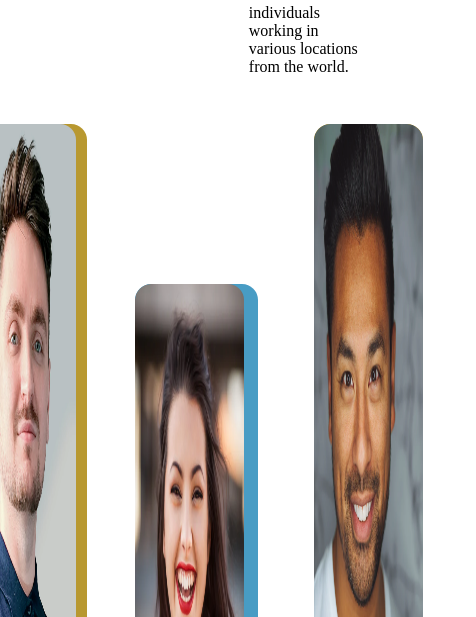
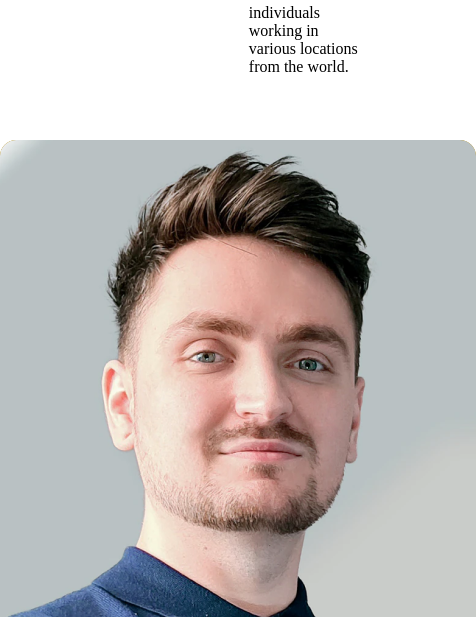
Before and after one commit to burakerl/Team-Members-Page, a plain HTML site: page index.html in a window 390 px wide. Shown: the part 227-844 px from the top of the page, 476 px wide, since content can reach past the window. Drawn offline with Linux system fonts and the light colour scheme.

Commit message:
updated css

```diff
--- a/style.css
+++ b/style.css
@@ -54,9 +54,9 @@ h2 {
 
 img {
     border-radius: 1rem;
-    display: block;
-    width: 28vw;
-    height: 80vh;
+    /* display: block; */
+    /* width: 28vw;
+    height: 80vh; */
 }
 
 .card.two,
@@ -104,3 +104,20 @@ img {
     border-radius: 10px;
     padding: 2vh 4vh;
 }
+@media(max-width: 780px) {
+    img{
+
+    }
+    .main-container{
+        display: block;
+        flex-direction: column;
+    }
+    img{
+        width: fit-content;
+    }
+    .card,
+    .card.two,
+    .card.five{
+        margin-top: 1rem;
+    }
+}
```
